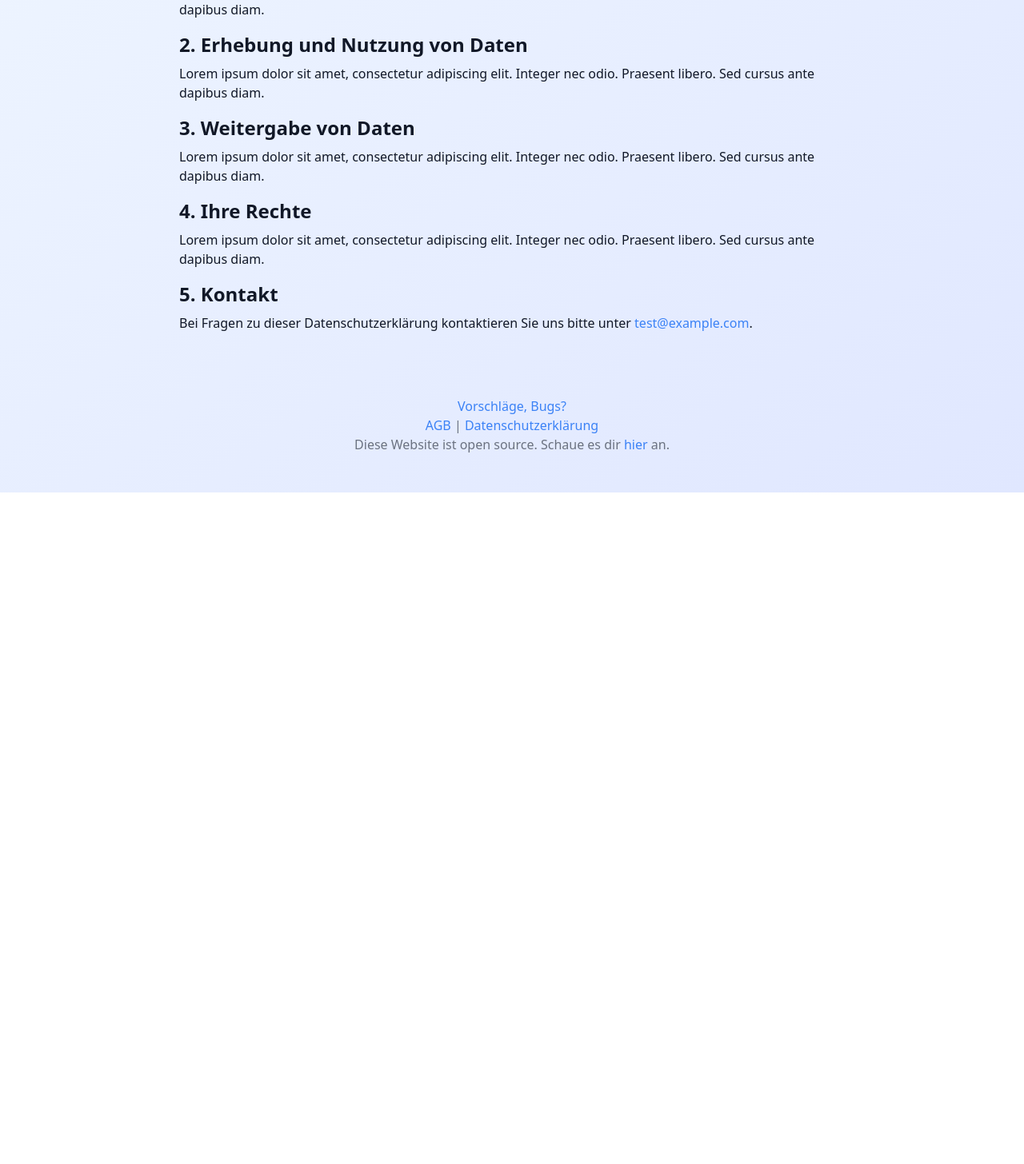
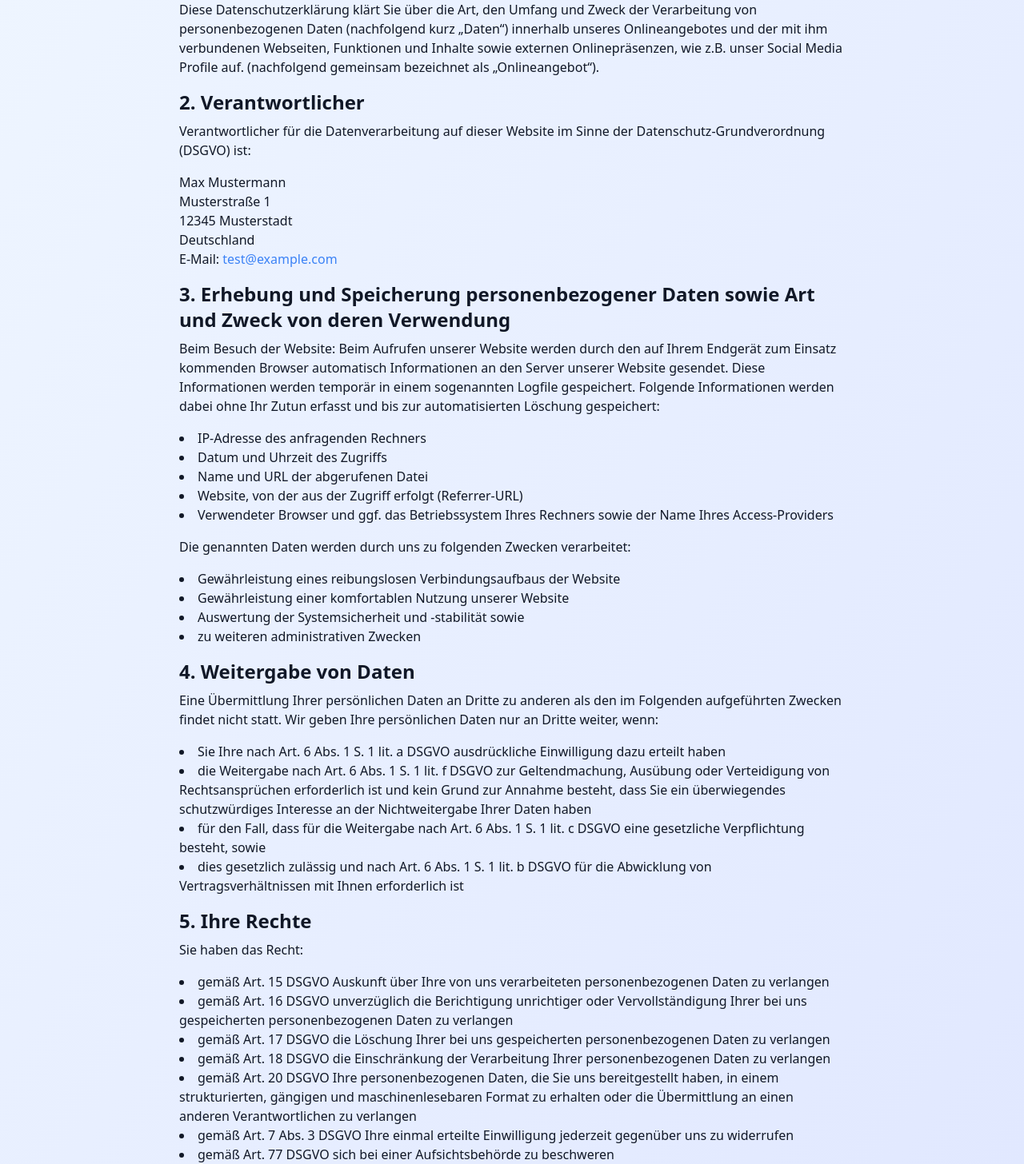
Before and after one commit to Zzackllack/Politk-Projekt, a React (Vite) app: page /datenschutzerklaerung in a window 1280 px wide. Shown: the part 316-1772 px from the top of the page at 80% size. Before the commit the page ends 932 px from the top, so only its background shows below. Built offline with nearby package versions, Linux system fonts and the light colour scheme.

Commit message:
Update Datenschutzerklärung: enhance content for clarity and compliance with GDPR

```diff
--- a/src/pages/datenschutzerklaerung.tsx
+++ b/src/pages/datenschutzerklaerung.tsx
@@ -5,32 +5,136 @@ const Datenschutzerklaerung = () => {
     <div className="max-w-4xl mx-auto p-8">
       <h1 className="text-3xl font-bold mb-4">Datenschutzerklärung</h1>
       <p className="mb-4">
-        Willkommen zu unserer Datenschutzerklärung. Diese Datenschutzerklärung
-        ist nur ein Test und enthält Platzhaltertexte.
+        Willkommen zu unserer Datenschutzerklärung. Wir nehmen den Schutz Ihrer
+        persönlichen Daten sehr ernst und behandeln Ihre personenbezogenen Daten
+        vertraulich und entsprechend der gesetzlichen Datenschutzvorschriften
+        sowie dieser Datenschutzerklärung.
       </p>
       <h2 className="text-2xl font-semibold mb-2">1. Einleitung</h2>
       <p className="mb-4">
-        Lorem ipsum dolor sit amet, consectetur adipiscing elit. Integer nec
-        odio. Praesent libero. Sed cursus ante dapibus diam.
+        Diese Datenschutzerklärung klärt Sie über die Art, den Umfang und Zweck
+        der Verarbeitung von personenbezogenen Daten (nachfolgend kurz „Daten“)
+        innerhalb unseres Onlineangebotes und der mit ihm verbundenen Webseiten,
+        Funktionen und Inhalte sowie externen Onlinepräsenzen, wie z.B. unser
+        Social Media Profile auf. (nachfolgend gemeinsam bezeichnet als
+        „Onlineangebot“).
+      </p>
+      <h2 className="text-2xl font-semibold mb-2">2. Verantwortlicher</h2>
+      <p className="mb-4">
+        Verantwortlicher für die Datenverarbeitung auf dieser Website im Sinne
+        der Datenschutz-Grundverordnung (DSGVO) ist:
+      </p>
+      <p className="mb-4">
+        Max Mustermann
+        <br />
+        Musterstraße 1<br />
+        12345 Musterstadt
+        <br />
+        Deutschland
+        <br />
+        E-Mail:{" "}
+        <a
+          href="mailto:test@example.com"
+          className="text-blue-500 hover:underline"
+        >
+          test@example.com
+        </a>
       </p>
       <h2 className="text-2xl font-semibold mb-2">
-        2. Erhebung und Nutzung von Daten
+        3. Erhebung und Speicherung personenbezogener Daten sowie Art und Zweck
+        von deren Verwendung
       </h2>
       <p className="mb-4">
-        Lorem ipsum dolor sit amet, consectetur adipiscing elit. Integer nec
-        odio. Praesent libero. Sed cursus ante dapibus diam.
+        Beim Besuch der Website: Beim Aufrufen unserer Website werden durch den
+        auf Ihrem Endgerät zum Einsatz kommenden Browser automatisch
+        Informationen an den Server unserer Website gesendet. Diese
+        Informationen werden temporär in einem sogenannten Logfile gespeichert.
+        Folgende Informationen werden dabei ohne Ihr Zutun erfasst und bis zur
+        automatisierten Löschung gespeichert:
       </p>
-      <h2 className="text-2xl font-semibold mb-2">3. Weitergabe von Daten</h2>
+      <ul className="list-disc list-inside mb-4">
+        <li>IP-Adresse des anfragenden Rechners</li>
+        <li>Datum und Uhrzeit des Zugriffs</li>
+        <li>Name und URL der abgerufenen Datei</li>
+        <li>Website, von der aus der Zugriff erfolgt (Referrer-URL)</li>
+        <li>
+          Verwendeter Browser und ggf. das Betriebssystem Ihres Rechners sowie
+          der Name Ihres Access-Providers
+        </li>
+      </ul>
       <p className="mb-4">
-        Lorem ipsum dolor sit amet, consectetur adipiscing elit. Integer nec
-        odio. Praesent libero. Sed cursus ante dapibus diam.
+        Die genannten Daten werden durch uns zu folgenden Zwecken verarbeitet:
       </p>
-      <h2 className="text-2xl font-semibold mb-2">4. Ihre Rechte</h2>
+      <ul className="list-disc list-inside mb-4">
+        <li>
+          Gewährleistung eines reibungslosen Verbindungsaufbaus der Website
+        </li>
+        <li>Gewährleistung einer komfortablen Nutzung unserer Website</li>
+        <li>Auswertung der Systemsicherheit und -stabilität sowie</li>
+        <li>zu weiteren administrativen Zwecken</li>
+      </ul>
+      <h2 className="text-2xl font-semibold mb-2">4. Weitergabe von Daten</h2>
       <p className="mb-4">
-        Lorem ipsum dolor sit amet, consectetur adipiscing elit. Integer nec
-        odio. Praesent libero. Sed cursus ante dapibus diam.
+        Eine Übermittlung Ihrer persönlichen Daten an Dritte zu anderen als den
+        im Folgenden aufgeführten Zwecken findet nicht statt. Wir geben Ihre
+        persönlichen Daten nur an Dritte weiter, wenn:
       </p>
-      <h2 className="text-2xl font-semibold mb-2">5. Kontakt</h2>
+      <ul className="list-disc list-inside mb-4">
+        <li>
+          Sie Ihre nach Art. 6 Abs. 1 S. 1 lit. a DSGVO ausdrückliche
+          Einwilligung dazu erteilt haben
+        </li>
+        <li>
+          die Weitergabe nach Art. 6 Abs. 1 S. 1 lit. f DSGVO zur
+          Geltendmachung, Ausübung oder Verteidigung von Rechtsansprüchen
+          erforderlich ist und kein Grund zur Annahme besteht, dass Sie ein
+          überwiegendes schutzwürdiges Interesse an der Nichtweitergabe Ihrer
+          Daten haben
+        </li>
+        <li>
+          für den Fall, dass für die Weitergabe nach Art. 6 Abs. 1 S. 1 lit. c
+          DSGVO eine gesetzliche Verpflichtung besteht, sowie
+        </li>
+        <li>
+          dies gesetzlich zulässig und nach Art. 6 Abs. 1 S. 1 lit. b DSGVO für
+          die Abwicklung von Vertragsverhältnissen mit Ihnen erforderlich ist
+        </li>
+      </ul>
+      <h2 className="text-2xl font-semibold mb-2">5. Ihre Rechte</h2>
+      <p className="mb-4">Sie haben das Recht:</p>
+      <ul className="list-disc list-inside mb-4">
+        <li>
+          gemäß Art. 15 DSGVO Auskunft über Ihre von uns verarbeiteten
+          personenbezogenen Daten zu verlangen
+        </li>
+        <li>
+          gemäß Art. 16 DSGVO unverzüglich die Berichtigung unrichtiger oder
+          Vervollständigung Ihrer bei uns gespeicherten personenbezogenen Daten
+          zu verlangen
+        </li>
+        <li>
+          gemäß Art. 17 DSGVO die Löschung Ihrer bei uns gespeicherten
+          personenbezogenen Daten zu verlangen
+        </li>
+        <li>
+          gemäß Art. 18 DSGVO die Einschränkung der Verarbeitung Ihrer
+          personenbezogenen Daten zu verlangen
+        </li>
+        <li>
+          gemäß Art. 20 DSGVO Ihre personenbezogenen Daten, die Sie uns
+          bereitgestellt haben, in einem strukturierten, gängigen und
+          maschinenlesebaren Format zu erhalten oder die Übermittlung an einen
+          anderen Verantwortlichen zu verlangen
+        </li>
+        <li>
+          gemäß Art. 7 Abs. 3 DSGVO Ihre einmal erteilte Einwilligung jederzeit
+          gegenüber uns zu widerrufen
+        </li>
+        <li>
+          gemäß Art. 77 DSGVO sich bei einer Aufsichtsbehörde zu beschweren
+        </li>
+      </ul>
+      <h2 className="text-2xl font-semibold mb-2">6. Kontakt</h2>
       <p className="mb-4">
         Bei Fragen zu dieser Datenschutzerklärung kontaktieren Sie uns bitte
         unter{" "}
```
